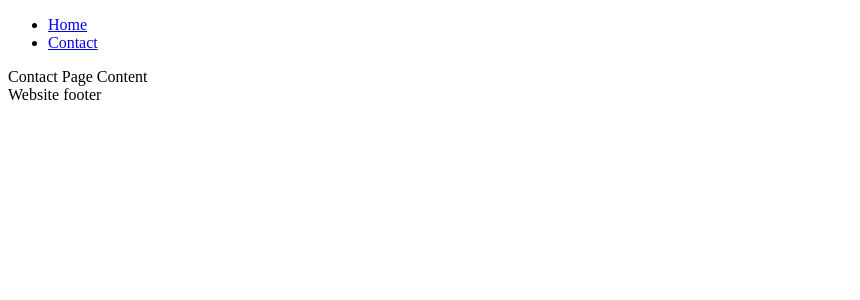
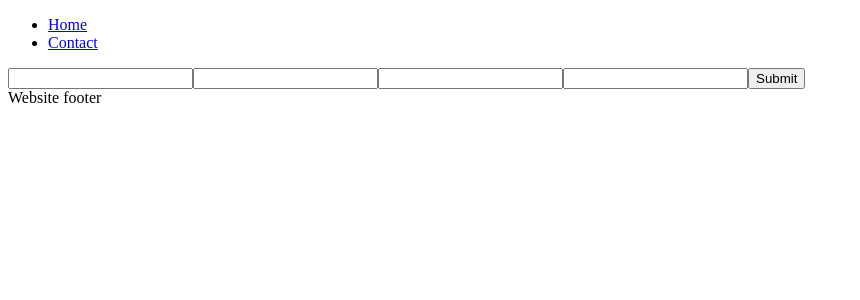
Before and after one commit to karolina-szymanska/ecom-javascript-frameworks-ca, a React (Create React App) app: page /contact in a window 1280 px wide. Shown: the top 300 px of the page, without its empty margins (0-860 px from the left). Built offline with nearby package versions, Linux system fonts and the light colour scheme.

Commit message:
added a basic form

```diff
--- a/src/pages/ContactPage/index.jsx
+++ b/src/pages/ContactPage/index.jsx
@@ -1,7 +1,43 @@
 import React from "react";
+import { useForm } from "react-hook-form";
 
 function Contact() {
-  return <div>Contact Page Content</div>;
+  document.title = "Contact Us | eCom";
+  const { register, handleSubmit } = useForm();
+
+  function onSubmit(data) {
+    console.log(data);
+  }
+
+  return (
+    <form onSubmit={handleSubmit(onSubmit)}>
+      <input
+        {...register("fullName", {
+          required: true,
+          minLength: 3,
+        })}
+      />
+      <input
+        {...register("email", {
+          pattern: /[A-Za-z]{3}/,
+          required: true,
+        })}
+      />
+      <input
+        {...register("subject", {
+          required: true,
+          minLength: 3,
+        })}
+      />
+      <input
+        {...register("body", {
+          required: true,
+          minLength: 3,
+        })}
+      />
+      <input type="submit" />
+    </form>
+  );
 }
 
 export default Contact;
```
